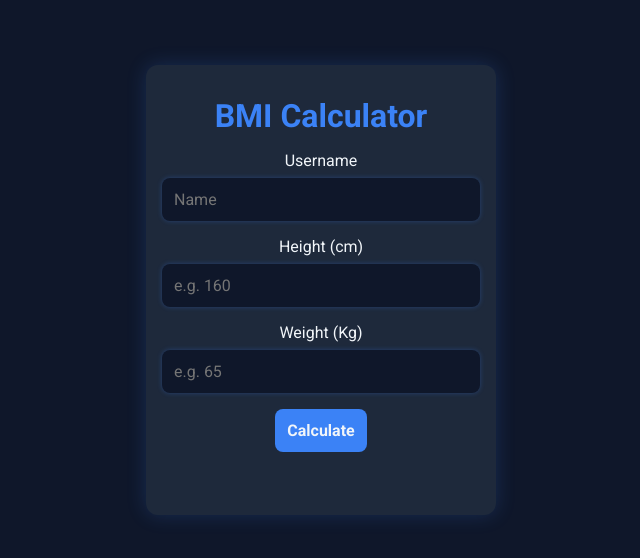
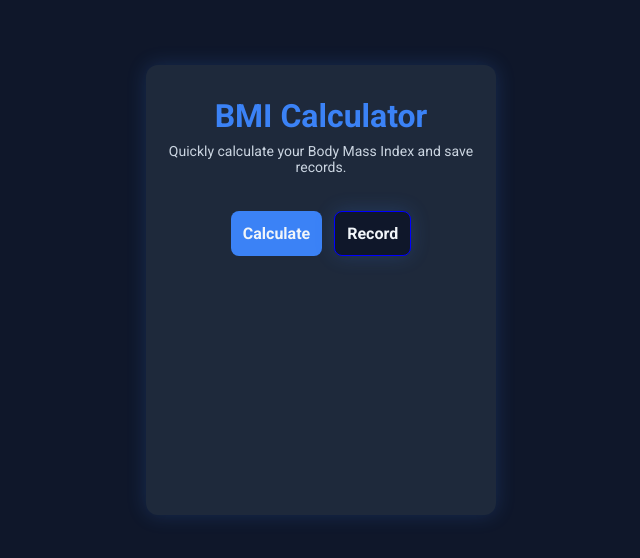
Before and after one commit to ThetThetSu/BMIcalculator, a React (Vite) app: page / in a window 1280 px wide. Shown: the part 110-668 px from the top of the page, without its empty margins (319-959 px from the left). Built offline with nearby package versions, Linux system fonts and the light colour scheme.

Commit message:
third commit

```diff
--- a/src/App.jsx
+++ b/src/App.jsx
@@ -1,7 +1,9 @@
 import { useState } from "react";
 import Result from "./Result";
+import Home from "./Home";
 
 const App = () => {
+  const [showHome, setShowHome] = useState(true);
   const [seeResult, setSeeResult] = useState(false);
   const [height, setHeight] = useState("");
   const [weight, setWeight] = useState("");
@@ -27,25 +29,27 @@ const App = () => {
         ? "Overweight"
         : "Obese";
 
-    // if (bmi < 18.5) category = "Underweight";
-    // else if (bmi < 25) category = "Normal Weight";
-    // else if (bmi < 30) category = "Overweight";
-    // else category = "Obese";
-
-    // setResult(`${userName}.Your BMI is ${bmi} : You are ${category}`);
     setBmiInfo({ bmi, category, height, weight, user: { username: userName } });
     setSeeResult(true);
   };
 
+  const handleRecord = () => {
+    // Placeholder for record page
+    alert("Record page not implemented yet.");
+  };
+
   return (
     <>
-      {seeResult ? (
+      {showHome ? (
+        <Home onCalculate={() => setShowHome(false)} onRecord={handleRecord} />
+      ) : seeResult ? (
         <Result setSeeResult={setSeeResult} bmiInfo={bmiInfo} />
       ) : (
         <div className="container">
-          {/* Heading  */}
+          <button style={{ float: "left" }} onClick={() => setShowHome(true)}>
+            Home
+          </button>
           <h1>BMI Calculator</h1>
-          {/* Username */}
           <label htmlFor="username">Username</label>
           <input
             type="text"
@@ -54,7 +58,6 @@ const App = () => {
             value={userName}
             onChange={(e) => setUsername(e.target.value)}
           />
-          {/* Height */}
           <label htmlFor="height">Height (cm)</label>
           <input
             type="number"
@@ -64,7 +67,6 @@ const App = () => {
             onChange={(e) => setHeight(e.target.value)}
           />
 
-          {/* Weight */}
           <label htmlFor="weight">Weight (Kg)</label>
           <input
             type="number"
@@ -73,10 +75,9 @@ const App = () => {
             value={weight}
             onChange={(e) => setWeight(e.target.value)}
           />
-          {/* Btn */}
+
           <button onClick={calculateBMI}>Calculate</button>
 
-          {/* Result */}
           <div className="result">{result}</div>
         </div>
       )}
--- /dev/null
+++ b/src/Home.jsx
@@ -0,0 +1,19 @@
+import React from "react";
+
+const Home = ({ onCalculate, onRecord }) => {
+  return (
+    <div className="container">
+      <h1>BMI Calculator</h1>
+      <p>Quickly calculate your Body Mass Index and save records.</p>
+
+      <div className="home-buttons">
+        <button onClick={onCalculate}>Calculate</button>
+        <button className="notSave" onClick={onRecord}>
+          Record
+        </button>
+      </div>
+    </div>
+  );
+};
+
+export default Home;
--- a/src/index.css
+++ b/src/index.css
@@ -171,6 +171,20 @@ button:hover {
   user-select: none;
 }
 
+/* Home page styles */
+.home-buttons {
+  display: flex;
+  gap: 12px;
+  justify-content: center;
+  margin-top: 1.25rem;
+}
+
+.container p {
+  margin-top: 8px;
+  color: #cbd5e1;
+  font-size: 14px;
+}
+
 /* .wh-container {
   display: flex;
   justify-content: space-between;
```
